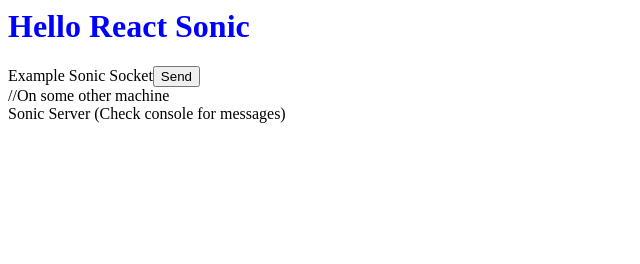
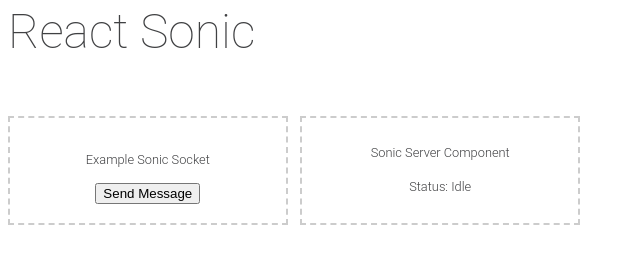
Before and after one commit to adhbh/react-sonic, a React app: page / in a window 1280 px wide. Shown: the whole page, without its empty margins (0-640 px from the left). Built offline with nearby package versions, Linux system fonts and the light colour scheme.

Commit message:
added read me and did fixes

```diff
--- a/src/components/App.css
+++ b/src/components/App.css
@@ -1,7 +1,32 @@
 .container {
-
+	font-family: 'Roboto', sans-serif;
+    font-size: 16px;
+    line-height: 1.618;
+    font-weight: 300;
+    color: #404143;
 }
 
 .hello {
-	color: blue;
+	font-weight: 100;
+    font-size: 3em;
+    line-height: 1;
+    padding-bottom: 0.309em;
 }
+
+.box {
+	display: flex;
+}
+
+.inner {
+	width: 250px;
+    margin: 1em 1em 1em 0;
+    text-align: center;
+    border: 2px dashed #ccc;
+    padding: 1em;
+    cursor: pointer;
+    display: flex;
+    flex-direction: column;
+    align-items: center;
+    justify-content: center;
+    font-size: 0.8em;
+}
--- a/src/components/App.js
+++ b/src/components/App.js
@@ -7,14 +7,18 @@
 	render () {
 		const duration = 0.2;
 		const alphabet = '0123456789abcdefghijklmnopqrstuvwxyz ';
-		const message = 'react is fun';
+		const message = 'react sonic is fun';
 		return (
-				<div className = {styles.content} >
-					<h1 className = {styles.hello} >Hello React Sonic</h1>
-					<SonicSocket alphabet={alphabet} charDuration = {duration} message = {message} />
-
-					//On some other machine
-					<SonicServer alphabet={alphabet} />
+				<div className = {styles.container} >
+					<h1 className = {styles.hello} >React Sonic</h1>
+					<div className={styles.box}>
+						<div className={styles.inner}>
+							<SonicSocket alphabet={alphabet} charDuration = {duration} message = {message} />
+						</div>
+						<div className={styles.inner}>
+							<SonicServer alphabet={alphabet} />
+						</div>
+					</div>
 				</div>
 			);
 	}
--- a/src/components/SonicServer.js
+++ b/src/components/SonicServer.js
@@ -34,7 +34,8 @@
     this.isRunning = false;
     this.iteration = 0;
     this.state = {
-      isRecv: false
+      isRecv: false,
+      message: null
     }
 
     this.start = this.start.bind(this);
@@ -318,13 +319,18 @@
   componentDidMount() {
     this.on('message', function(message) {
       console.log(message);
-    });
+      this.setState({message:message});
+    }.bind(this));
     this.start();
   }
 
   render() {
     return (
-        <div>Sonic Server (Check console for messages)</div>
+        <div>
+          <p>Sonic Server Component</p>
+          <p>Status: {this.state.isRecv ? "Receiving Message" : "Idle"}</p>
+          <p>{this.state.message}</p>
+        </div>
       );
   }
 }
--- a/src/components/SonicSocket.js
+++ b/src/components/SonicSocket.js
@@ -14,7 +14,6 @@
 export default class SonicSocket extends React.Component {
   constructor(props) {
     super(props);
-    this.coder = this.props.coder || new SonicCoder();
     this.charDuration = this.props.charDuration || 0.2;
     this.coder = this.props.coder || new SonicCoder(this.props);
     this.rampDuration = this.props.rampDuration || 0.001;
@@ -70,8 +69,8 @@
   render() {
     return(
         <div>
-          Example Sonic Socket
-          <button onClick={this.send}>Send</button>
+          <p>Example Sonic Socket</p>
+          <button onClick={this.send}>Send Message</button>
         </div>
       );
   }
```
Also changed, not shown: README.md.
